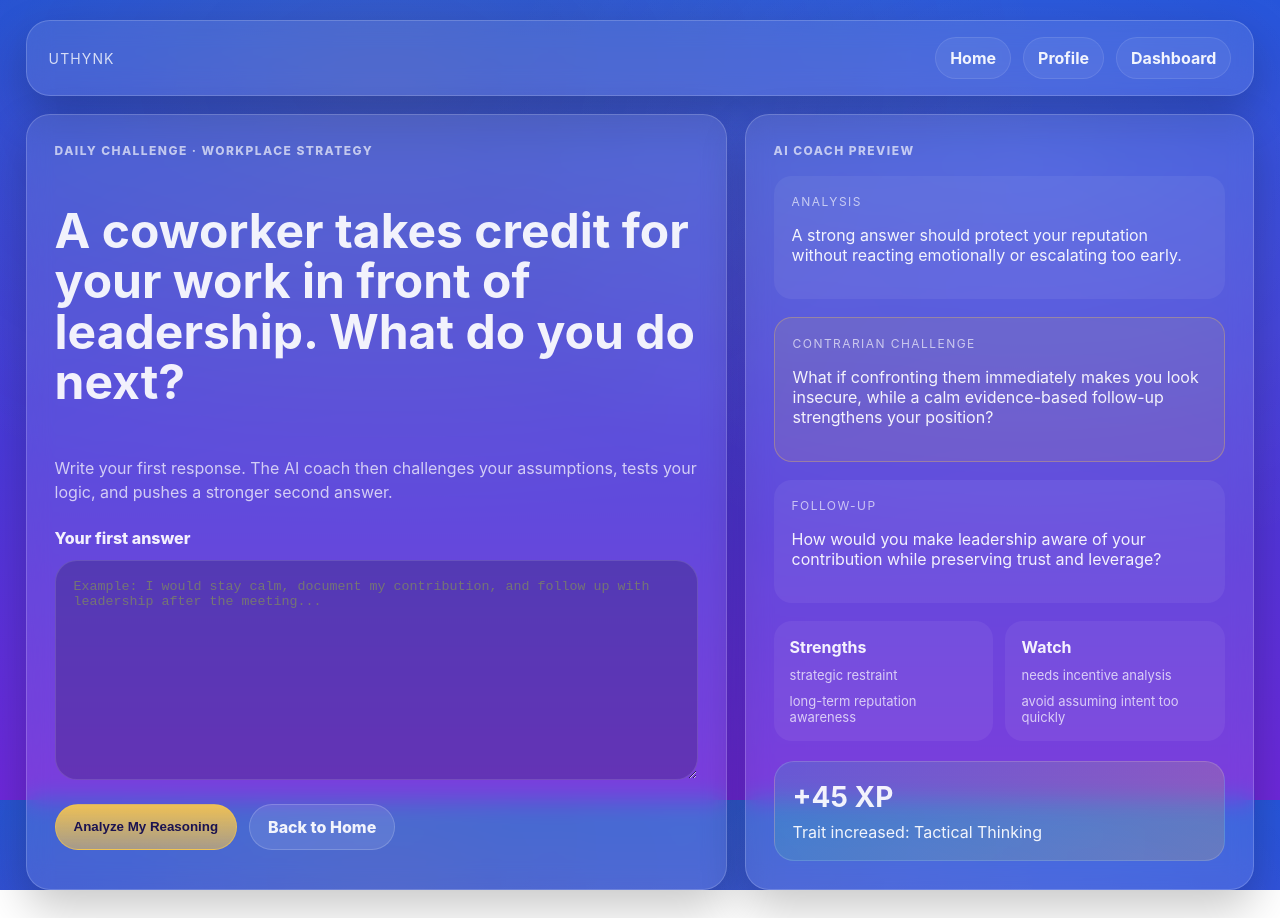
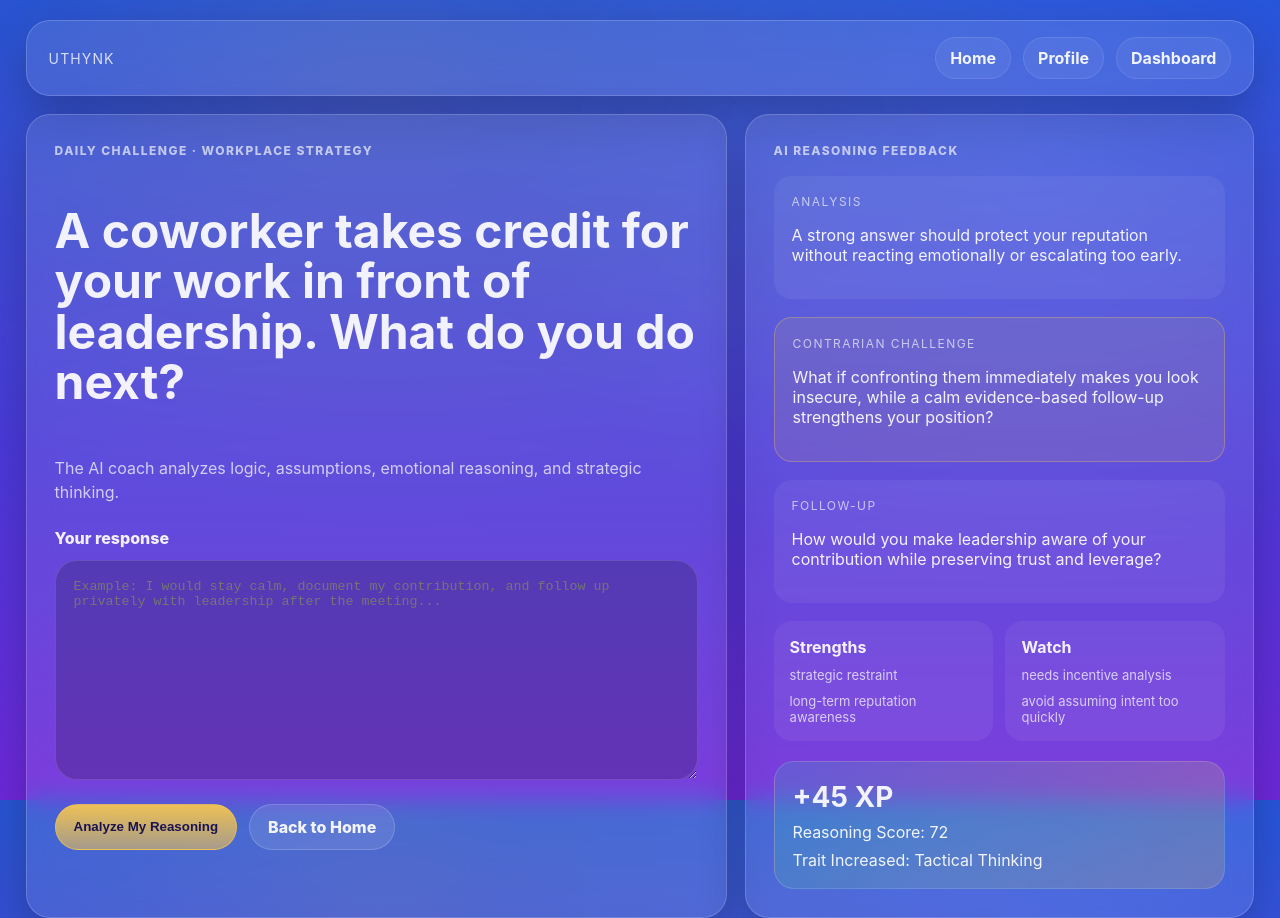
Before and after one commit to nfc3-1/UTHYNK-BETA-2.0, a Next.js app: page /reasoning in a window 1280 px wide. Before the commit the page ends 890 px from the top, so only its background shows below. Built offline with nearby package versions, Linux system fonts and the light colour scheme.

Commit message:
Upgrade reasoning page to live AI interaction flow

```diff
--- a/app/reasoning/page.tsx
+++ b/app/reasoning/page.tsx
@@ -1,3 +1,6 @@
+"use client";
+
+import { useState } from "react";
 import Link from "next/link";
 
 const challenge = {
@@ -6,7 +9,10 @@ const challenge = {
     "A coworker takes credit for your work in front of leadership. What do you do next?",
 };
 
-const aiReview = {
+const initialFeedback = {
+  score: 72,
+  xp: 45,
+  trait: "Tactical Thinking",
   analysis:
     "A strong answer should protect your reputation without reacting emotionally or escalating too early.",
   contrarian:
@@ -18,10 +24,49 @@ const aiReview = {
 };
 
 export default function ReasoningPage() {
+  const [response, setResponse] = useState("");
+  const [loading, setLoading] = useState(false);
+  const [error, setError] = useState("");
+  const [feedback, setFeedback] = useState(initialFeedback);
+
+  async function analyzeReasoning() {
+    try {
+      setLoading(true);
+      setError("");
+
+      const res = await fetch("/api/reasoning", {
+        method: "POST",
+        headers: {
+          "Content-Type": "application/json",
+        },
+        body: JSON.stringify({
+          challenge: challenge.prompt,
+          response,
+        }),
+      });
+
+      const data = await res.json();
+
+      if (!res.ok) {
+        setError(data.error || "Reasoning analysis failed.");
+        return;
+      }
+
+      setFeedback(data);
+    } catch {
+      setError("Unable to analyze reasoning right now.");
+    } finally {
+      setLoading(false);
+    }
+  }
+
   return (
     <main className="appShell reasoningShell">
       <header className="appTop card">
-        <Link href="/" className="appBrandText">UThynk</Link>
+        <Link href="/" className="appBrandText">
+          UThynk
+        </Link>
+
         <nav className="appNav" aria-label="Reasoning navigation">
           <Link href="/">Home</Link>
           <Link href="/profile">Profile</Link>
@@ -31,26 +76,41 @@ export default function ReasoningPage() {
 
       <section className="reasoningGrid">
         <article className="card reasoningMain">
-          <div className="panelLabel">Daily Challenge · {challenge.category}</div>
+          <div className="panelLabel">
+            Daily Challenge · {challenge.category}
+          </div>
+
           <h1>{challenge.prompt}</h1>
+
           <p className="panelNote">
-            Write your first response. The AI coach then challenges your assumptions,
-            tests your logic, and pushes a stronger second answer.
+            The AI coach analyzes logic, assumptions, emotional reasoning, and
+            strategic thinking.
           </p>
 
           <label className="responseLabel" htmlFor="response">
-            Your first answer
+            Your response
           </label>
+
           <textarea
             id="response"
             className="textarea responseBox"
-            placeholder="Example: I would stay calm, document my contribution, and follow up with leadership after the meeting..."
+            value={response}
+            onChange={(e) => setResponse(e.target.value)}
+            placeholder="Example: I would stay calm, document my contribution, and follow up privately with leadership after the meeting..."
           />
 
+          {error ? <p className="panelNote">{error}</p> : null}
+
           <div className="reasoningActions">
-            <button className="btn btnPrimary" type="button">
-              Analyze My Reasoning
+            <button
+              className="btn btnPrimary"
+              type="button"
+              disabled={loading}
+              onClick={analyzeReasoning}
+            >
+              {loading ? "Analyzing..." : "Analyze My Reasoning"}
             </button>
+
             <Link className="btn" href="/">
               Back to Home
             </Link>
@@ -58,37 +118,43 @@ export default function ReasoningPage() {
         </article>
 
         <aside className="card coachPanel">
-          <div className="panelLabel">AI Coach Preview</div>
+          <div className="panelLabel">AI Reasoning Feedback</div>
 
           <div className="coachBlock">
             <span>Analysis</span>
-            <p>{aiReview.analysis}</p>
+            <p>{feedback.analysis}</p>
           </div>
 
           <div className="coachBlock highlightBlock">
             <span>Contrarian Challenge</span>
-            <p>{aiReview.contrarian}</p>
+            <p>{feedback.contrarian}</p>
           </div>
 
           <div className="coachBlock">
             <span>Follow-Up</span>
-            <p>{aiReview.followUp}</p>
+            <p>{feedback.followUp}</p>
           </div>
 
           <div className="feedbackGrid">
             <div>
               <strong>Strengths</strong>
-              {aiReview.strengths.map((item) => <small key={item}>{item}</small>)}
+              {feedback.strengths?.map((item) => (
+                <small key={item}>{item}</small>
+              ))}
             </div>
+
             <div>
               <strong>Watch</strong>
-              {aiReview.weaknesses.map((item) => <small key={item}>{item}</small>)}
+              {feedback.weaknesses?.map((item) => (
+                <small key={item}>{item}</small>
+              ))}
             </div>
           </div>
 
           <div className="rewardCard">
-            <strong>+45 XP</strong>
-            <span>Trait increased: Tactical Thinking</span>
+            <strong>+{feedback.xp} XP</strong>
+            <span>Reasoning Score: {feedback.score}</span>
+            <span>Trait Increased: {feedback.trait}</span>
           </div>
         </aside>
       </section>
```
